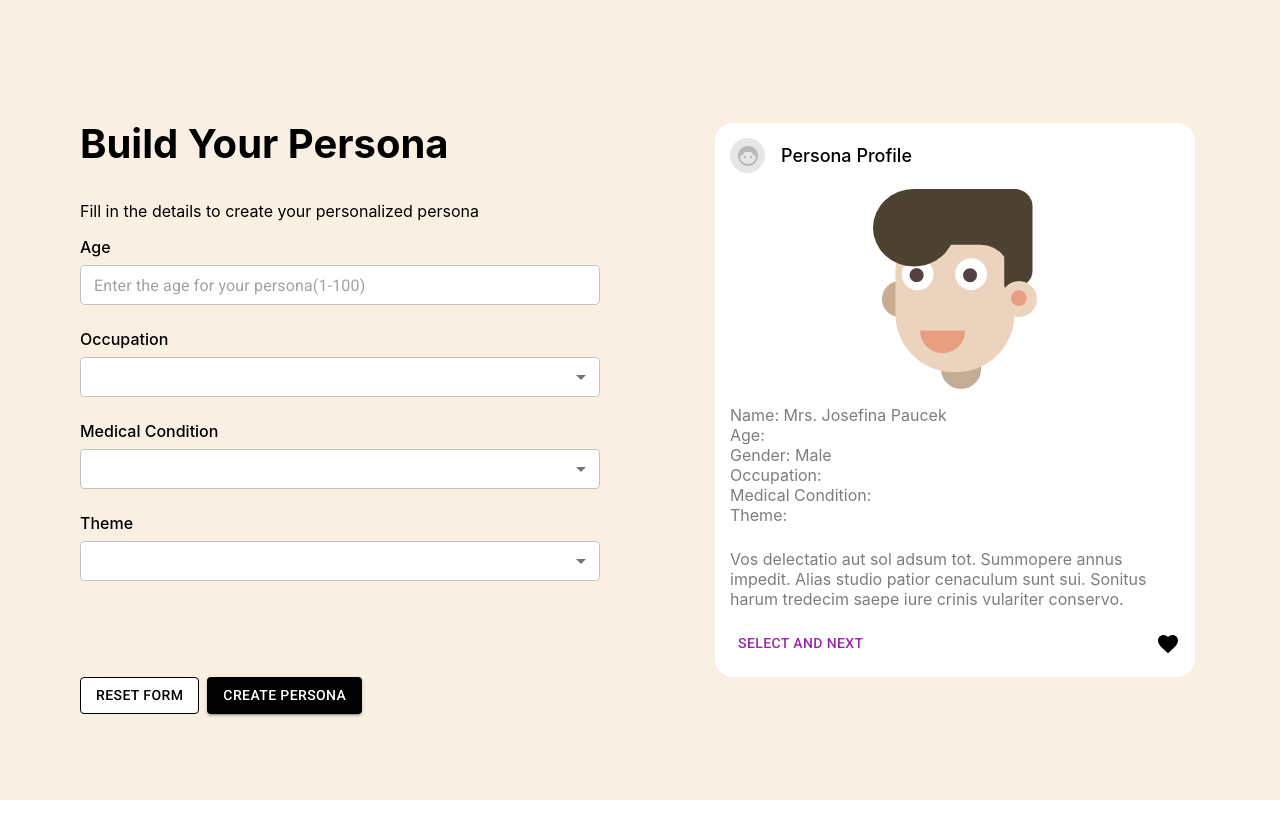
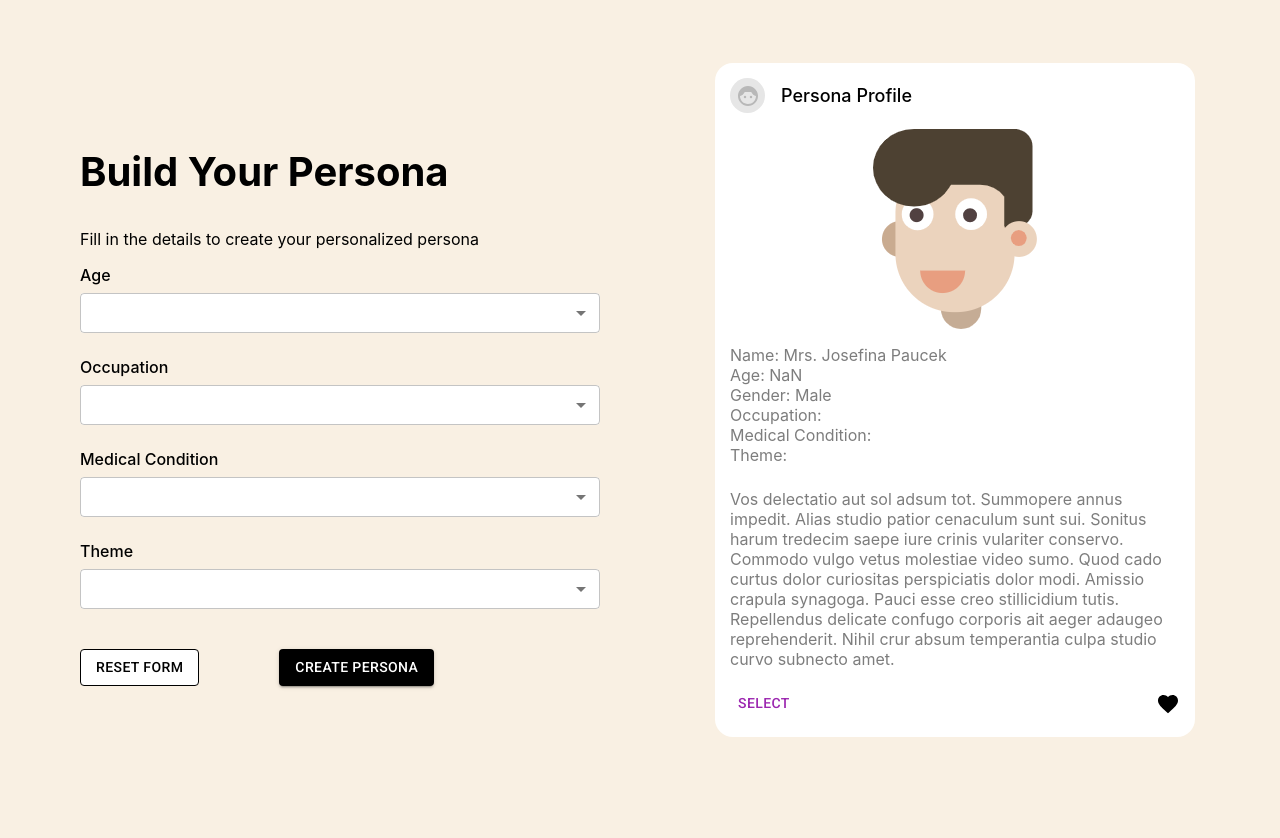
Before and after one commit to qintz129/Capstone, a React (Create React App) app in the folder chat/: page / in a window 1280 px wide. Both pictures are taken after a click on the button "CREATE PERSONA". Before the commit the page ends 800 px from the top, so only its background shows below. Built offline with nearby package versions, Linux system fonts and the light colour scheme.

Commit message:
change age to age range, change css, change personas

```diff
--- a/chat/src/App.css
+++ b/chat/src/App.css
@@ -2,6 +2,10 @@
     background-color: #f9f0e3;
     width: 100vw;
     min-height: 100vh;
+}
+
+html, body {
+    background-color: #f9f0e3;
 }
 
 /* width */
--- a/chat/src/App.js
+++ b/chat/src/App.js
@@ -11,8 +11,6 @@ import YourTopic from './pages/YourTopic';
 import Chat from './pages/Chat';
 import SavedPersona from './pages/SavedPersona';
 import InterviewDetails from './pages/InterviewDetails';
-import Avatar06 from './assets/images/avatar06.png';
-import Avatar37 from './assets/images/avatar37.png';
 
 export const ChatContext = createContext(null);
 
--- a/chat/src/pages/BuildPersona.js
+++ b/chat/src/pages/BuildPersona.js
@@ -17,7 +17,6 @@ function BuildPersona () {
   const [occupation, setOccupation] = useState("")
   const [medicalCondition, setMedicalCondition] = useState("")
   const [theme, setTheme] = useState("")
-  const [personaCreated, setPersonaCreated] = useState(false)
 
   const { value, setValue } = useContext(ChatContext);
   const navigate = useNavigate();
@@ -27,7 +26,6 @@ function BuildPersona () {
     setOccupation("")
     setMedicalCondition("")
     setTheme("")
-    setPersonaCreated(false)
   }
 
   const selectPersona = (persona) => {
@@ -41,27 +39,27 @@ function BuildPersona () {
   const createPersona = () => {
     const gender = faker.helpers.arrayElement(['Female', 'Male']);
     const avatar = gender === 'Male' ? MaleAvatar : FemaleAvatar;
+    const ageRange = age.split('-');
+    const minAge = parseInt(ageRange[0], 10);
+    const maxAge = parseInt(ageRange[1], 10);
+    const randomAge = Math.floor(Math.random() * (maxAge - minAge + 1) + minAge);
 
     const newPersona = {
       id: value.personas.length + 1,
       theme: theme,
       name: faker.person.fullName(),
-      age: age,
+      age: randomAge,
       gender: gender,
       avatar: avatar,
       occupation: occupation,
       diagnosis: medicalCondition,
-      hobbies: ["Reading Clubs", "Baking"],
-      desc: faker.lorem.lines(4)
+      desc: faker.lorem.lines(10)
     };
 
     setValue({
       ...value,
       personas: [newPersona, ...value.personas]
     });
-
-    setPersonaCreated(true);
-
   }
 
   const favoritePersona = (persona) => {
@@ -78,21 +76,23 @@ function BuildPersona () {
   }
 
   return (
-    <Box display="flex" alignItems="center" py={3} px={10} height="100vh" boxSizing="border-box" gap={10}>
+    <Box display="flex" alignItems="center" py={3} px={10} height="100vh" boxSizing="border-box" gap={10} mb={5}>
       <Box flex={1}>
         <h2 style={{fontSize: 40}}>Build Your Persona</h2>
         <p>Fill in the details to create your personalized persona</p>
         <Box mb={3}>
           <Box mb={1} fontWeight={500}>Age</Box>
-          <TextField
-            fullWidth
-            placeholder="Enter the age for your persona(1-100)"
-            variant="outlined"
-            size="small"
-            sx={{backgroundColor: "white"}}
-            age={age}
-            onChange={e => setAge(e.target.value)}
-          />
+          <FormControl fullWidth size="small">
+            <Select
+              value={age}
+              onChange={e => setAge(e.target.value)}
+              sx={{backgroundColor: "white"}}
+            >
+              <MenuItem value="10-20">10-20</MenuItem>
+              <MenuItem value="20-30">20-30</MenuItem>
+              <MenuItem value="30-40">30-40</MenuItem>
+            </Select>
+          </FormControl>
         </Box>
         <Box mb={3}>
           <Box mb={1} fontWeight={500}>Occupation</Box>
@@ -122,7 +122,7 @@ function BuildPersona () {
             <MenuItem value="Down Syndrome">Down Syndrome</MenuItem>
           </Select>
         </Box>
-        <Box mb={12}>
+        <Box mb={5}>
           <Box mb={1} fontWeight={500}>Theme</Box>
           <Select
             fullWidth
@@ -136,13 +136,13 @@ function BuildPersona () {
             <MenuItem value="Family">Family</MenuItem>
           </Select>
         </Box>
-        <Box display="flex" gap={1}>
+        <Box display="flex" gap={10}>
           <Button sx={{borderColor: "#000", color: "#000", backgroundColor: "#FFF"}} variant="outlined" onClick={resetForm}>Reset Form</Button>
           <Button sx={{backgroundColor: "#000"}} variant="contained" onClick={createPersona}>Create Persona</Button>
         </Box>
       </Box>
-      <Box flex={1} overflow="hidden">
-      {personaCreated ? (<Swiper
+      <Box flex={1} overflow="hidden" sx={{overflowY: 'auto',maxHeight: '85vh'}}>
+      {value.personas.length!=0 ? (<Swiper
           effect={'cards'}
           grabCursor={true}
           modules={[EffectCards]}
@@ -161,7 +161,7 @@ function BuildPersona () {
                       height: 35,
                       backgroundColor: "#e6e6e6",
                       color: "#b8b8b8",
-                      borderRadius: "50%"
+                      borderRadius: "50%",
                     }}
                   >
                     <Face6Icon />
@@ -171,17 +171,33 @@ function BuildPersona () {
                 <Box display="flex" justifyContent="center" my={2}>
                   <img src={persona.avatar} alt="Avatar" style={{height: 200}} />
                 </Box>
-                <Box fontSize={16} color="#7d7d7d" fontWeight={400}>
+                <Box
+                  sx={{
+                    fontSize: 16,
+                    color: "#7d7d7d",
+                    fontWeight: 400,
+                  }}
+                >
                   <Box>Name: {persona.name}</Box>
                   <Box>Age: {persona.age}</Box>
                   <Box>Gender: {persona.gender}</Box>
                   <Box>Occupation: {persona.occupation}</Box>
                   <Box>Medical Condition: {persona.diagnosis}</Box>
-                  <Box>Theme:{persona.theme}</Box>
-                  <Box mt={3}>{persona.desc}</Box>
+                  <Box>Theme: {persona.theme}</Box>
+                  <Box mt={3}>
+                     {persona.desc}
+                    </Box>
                 </Box>
                 <Box display="flex" justifyContent="space-between" alignItems="center" mt={2}>
-                  <Button color="secondary" onClick={() => selectPersona(persona)}>SELECT AND Next</Button>
+                <Button color="secondary" onClick={() => {
+                  if (window.confirm("Are you sure you want to select this persona and proceed to the next step?")) {
+                     selectPersona(persona);
+                  } else {
+                 console.log("Selection cancelled.");
+               }
+                }}>
+                  SELECT
+                </Button>
                   <FavoriteIcon onClick={() => favoritePersona(persona)} sx={{color: value.favoritePersonas.find(p => p.id === persona.id) ? "red" : "black"}} />
                 </Box>
               </SwiperSlide>
--- a/chat/src/pages/Chat.js
+++ b/chat/src/pages/Chat.js
@@ -319,7 +319,6 @@ function Chat () {
                   <Box>Gender: {value.selectedPersona.gender}</Box>
                   <Box>Occupation: {value.selectedPersona.occupation}</Box>
                   <Box>Diagnosis: {value.selectedPersona.diagnosis}</Box>
-                  <Box>Hobbies: {value.selectedPersona.hobbies}</Box>
                   <Box mt={3}>{value.selectedPersona.desc}</Box>
                 </Box>
                 <Box mt={2}>
--- a/chat/src/pages/SavedPersona.js
+++ b/chat/src/pages/SavedPersona.js
@@ -24,7 +24,6 @@ function SavedPersona () {
                   <Box>Gender: {persona.gender}</Box>
                   <Box>Occupation: {persona.occupation}</Box>
                   <Box>Diagnosis: {persona.diagnosis}</Box>
-                  <Box>Hobbies: {persona.hobbies}</Box>
                   <Box mt={3}>{persona.desc}</Box>
                 </Box>
               </CardContent>
```
